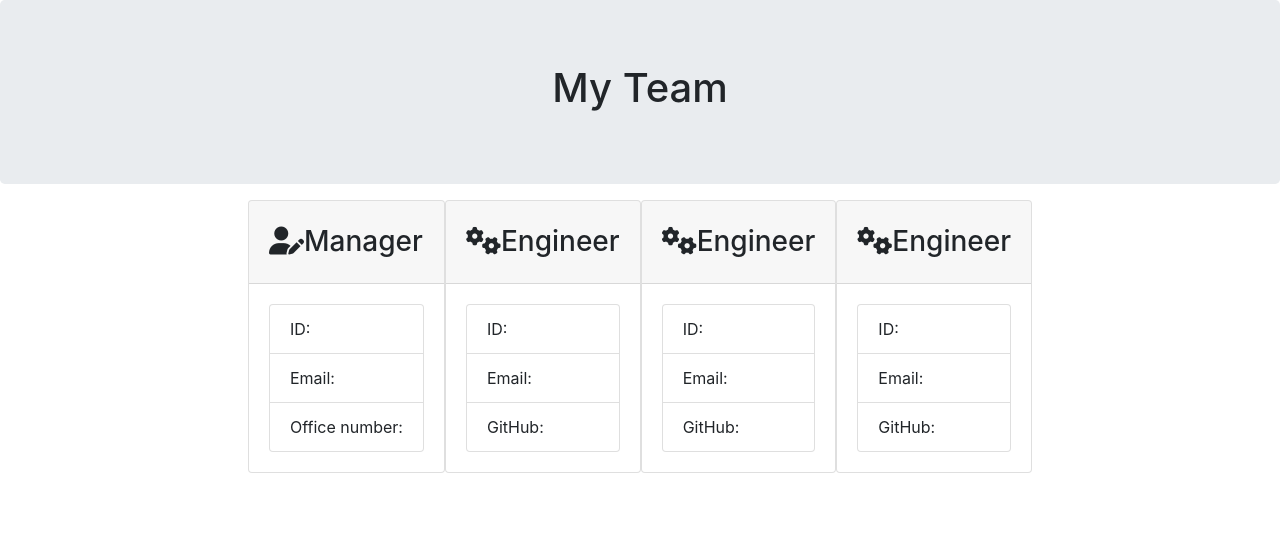
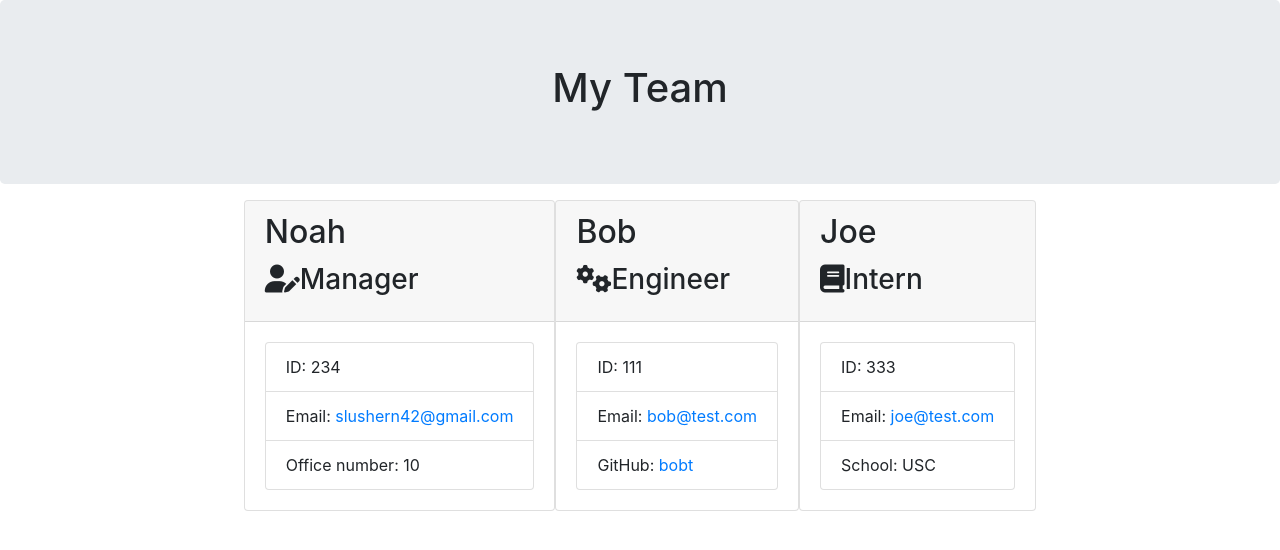
Before and after one commit to noahslusher/team-profile, a website: page output/team.html in a window 1280 px wide. Drawn offline with nearby package versions, Linux system fonts and the light colour scheme; files that its build step writes are made by us from their sources.

Commit message:
finalized project and updated Readme

```diff
--- a/output/team.html
+++ b/output/team.html
@@ -24,50 +24,38 @@
             <div class="team-area col-12 d-flex justify-content-center">
                 <div class="card employee-card">
  <div class="card-header">
-     <h2 class="card-title"></h2>
+     <h2 class="card-title">Noah</h2>
      <h3 class="card-title"><i class="fa-solid fa-user-pen"></i>Manager</h3>
  </div>
  <div class="card-body">
      <ul class="list-group">
-         <li class="list-group-item">ID: </li>
-         <li class="list-group-item">Email: <a href="mailto:"></a></li>
-         <li class="list-group-item">Office number: </li>
+         <li class="list-group-item">ID: 234</li>
+         <li class="list-group-item">Email: <a href="mailto:slushern42@gmail.com">slushern42@gmail.com</a></li>
+         <li class="list-group-item">Office number: 10</li>
      </ul>
  </div>
 </div><div class="card employee-card">
  <div class="card-header">
-     <h2 class="card-title"></h2>
+     <h2 class="card-title">Bob</h2>
      <h3 class="card-title"><i class="fa-solid fa-gears"></i>Engineer</h3>
  </div>
  <div class="card-body">
      <ul class="list-group">
-         <li class="list-group-item">ID: </li>
-         <li class="list-group-item">Email: <a href="mailto:"></a></li>
-         <li class="list-group-item">GitHub: <a href="https://github.com/" target="_blank" rel="noopener noreferrer"></a></li>
+         <li class="list-group-item">ID: 111</li>
+         <li class="list-group-item">Email: <a href="mailto:bob@test.com">bob@test.com</a></li>
+         <li class="list-group-item">GitHub: <a href="https://github.com/bobt" target="_blank" rel="noopener noreferrer">bobt</a></li>
      </ul>
  </div>
 </div><div class="card employee-card">
  <div class="card-header">
-     <h2 class="card-title"></h2>
-     <h3 class="card-title"><i class="fa-solid fa-gears"></i>Engineer</h3>
+     <h2 class="card-title">Joe</h2>
+     <h3 class="card-title"><i class="fa-solid fa-book"></i>Intern</h3>
  </div>
  <div class="card-body">
      <ul class="list-group">
-         <li class="list-group-item">ID: </li>
-         <li class="list-group-item">Email: <a href="mailto:"></a></li>
-         <li class="list-group-item">GitHub: <a href="https://github.com/" target="_blank" rel="noopener noreferrer"></a></li>
-     </ul>
- </div>
-</div><div class="card employee-card">
- <div class="card-header">
-     <h2 class="card-title"></h2>
-     <h3 class="card-title"><i class="fa-solid fa-gears"></i>Engineer</h3>
- </div>
- <div class="card-body">
-     <ul class="list-group">
-         <li class="list-group-item">ID: </li>
-         <li class="list-group-item">Email: <a href="mailto:"></a></li>
-         <li class="list-group-item">GitHub: <a href="https://github.com/" target="_blank" rel="noopener noreferrer"></a></li>
+         <li class="list-group-item">ID: 333</li>
+         <li class="list-group-item">Email: <a href="mailto:joe@test.com">joe@test.com</a></li>
+         <li class="list-group-item">School: USC</li>
      </ul>
  </div>
 </div>
```
Also changed, not shown: README.md.
